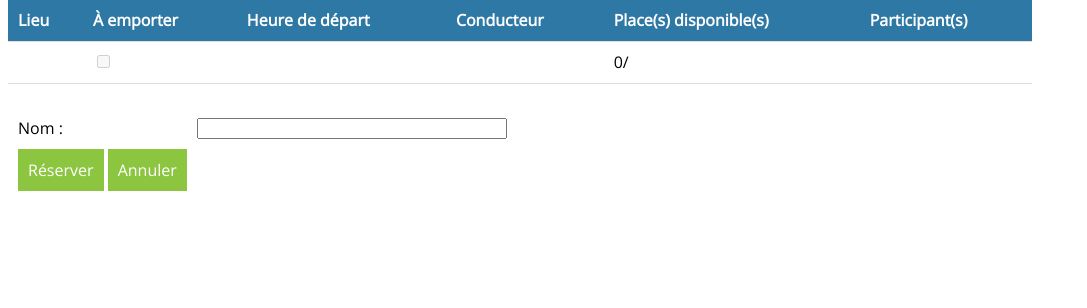
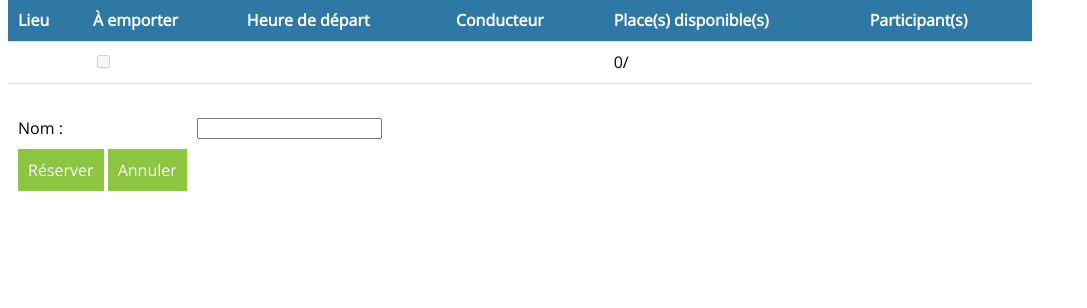
Before and after one commit to Kikooworld/BlaBlaLunch, a PHP site: page /book_a_seat.php in a window 1280 px wide. Shown: the part 237-545 px from the top of the page, without its empty margins (0-1087 px from the left). Run offline with PHP 8.4, Linux system fonts and the light colour scheme; data that the repository does not hold is empty.

Commit message:
[Defect] Aligner les champs d'entrée

```diff
--- a/global/style.css
+++ b/global/style.css
@@ -89,6 +89,30 @@ input[type=submit]:disabled {
 input[type=submit]:focus {
 }
 
+input[type="text"]
+{
+     width: 100%;
+     box-sizing: border-box;
+     -webkit-box-sizing:border-box;
+     -moz-box-sizing: border-box;
+}
+
+input[type="time"]
+{
+     width: 100%;
+     box-sizing: border-box;
+     -webkit-box-sizing:border-box;
+     -moz-box-sizing: border-box;
+}
+
+input[type="number"]
+{
+     width: 100%;
+     box-sizing: border-box;
+     -webkit-box-sizing:border-box;
+     -moz-box-sizing: border-box;
+}
+
 textarea {
    resize: none;
 }
```
